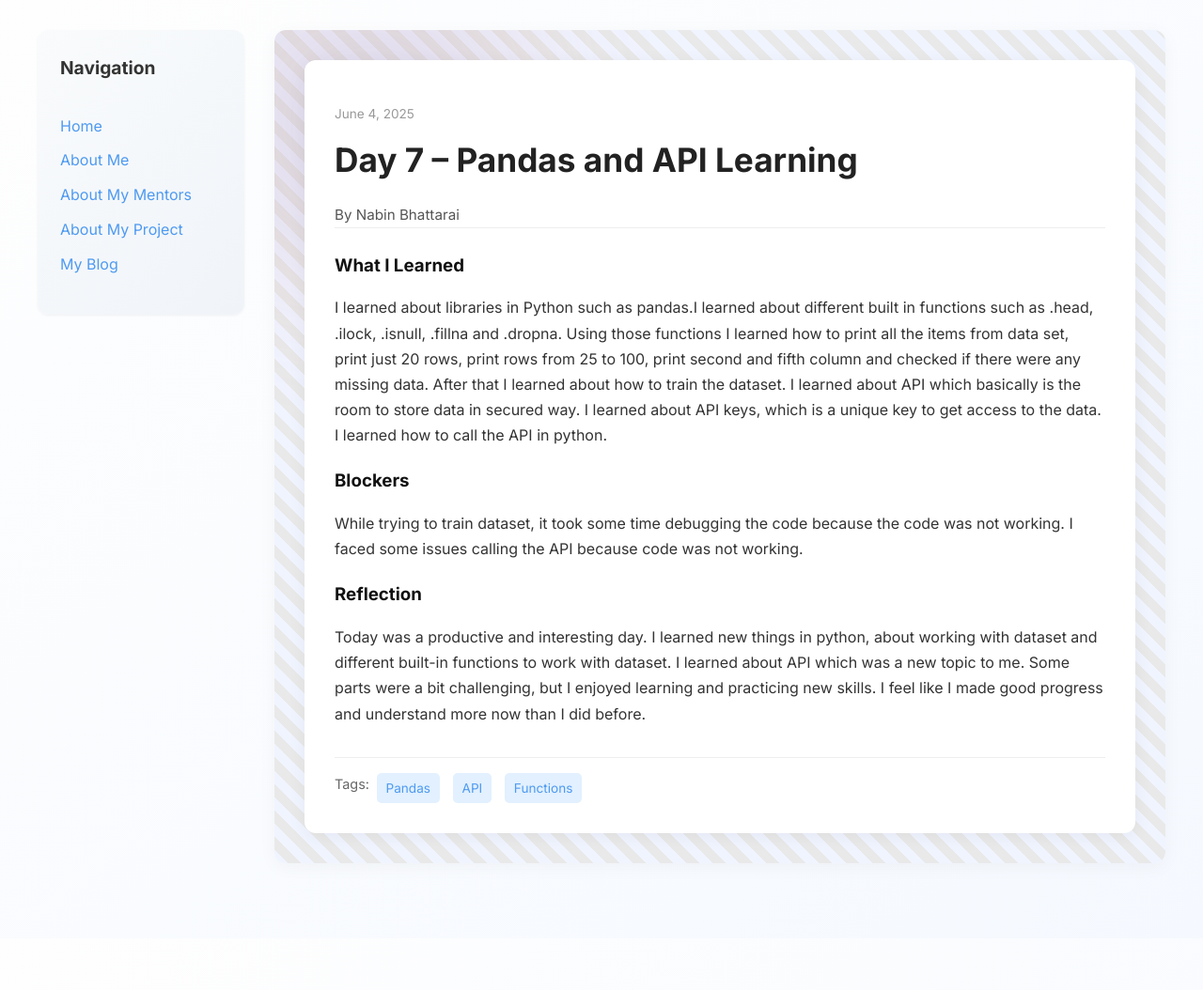
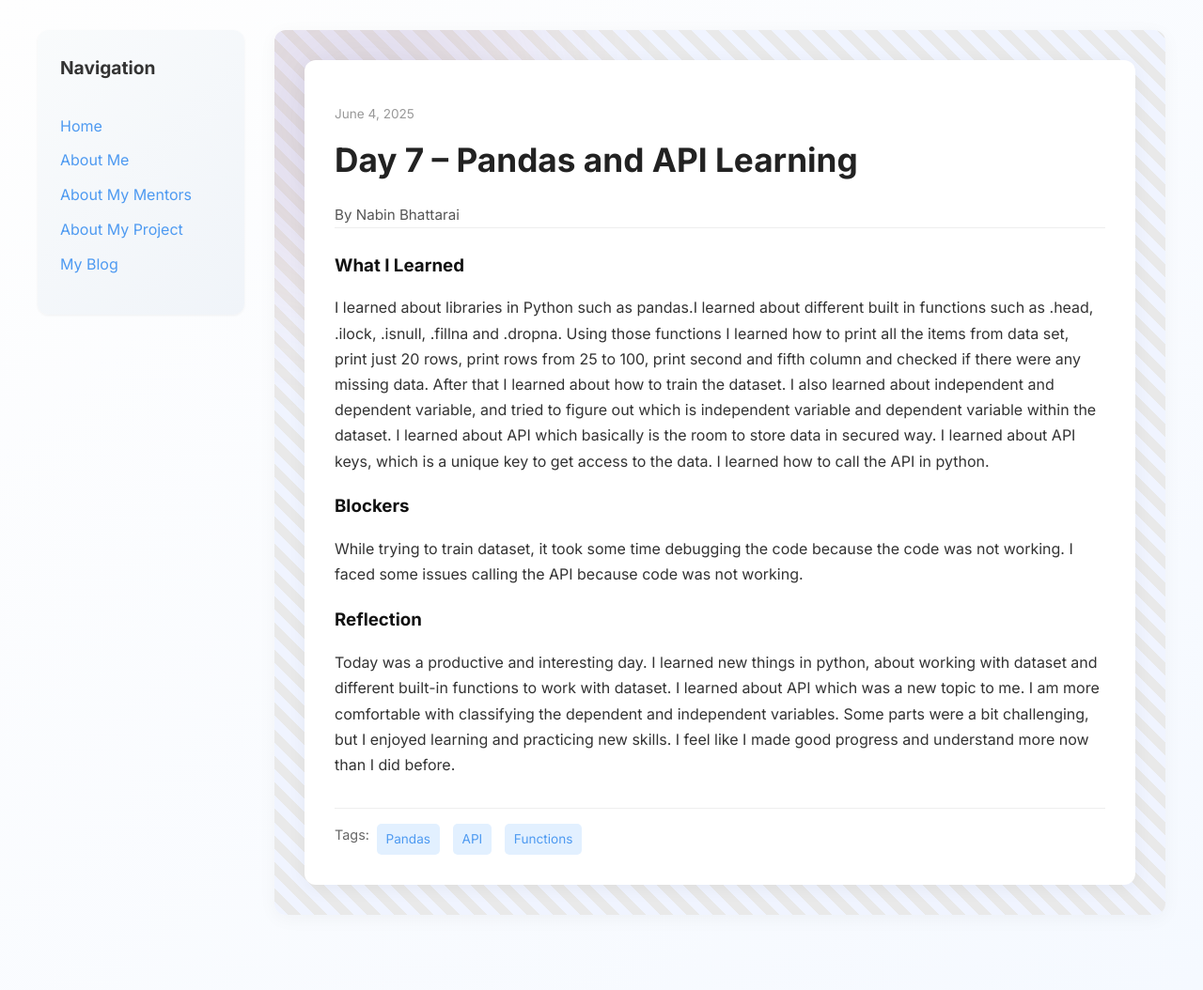
Before and after one commit to bhattarainabin2055/bhattarainabin2055.github.io, a Jekyll site: the page built from _posts/2025-06-04-day-7.md, in a window 1280 px wide. Shown: the whole page at 94% size. Built offline with Jekyll 4.4.1, drawn with Linux system fonts in a browser that asks for light colours; before the commit the page ends 999 px from its top, so only the background shows below that.

Commit message:
Update 2025-06-04-day-7.md

```diff
--- a/_posts/2025-06-04-day-7.md
+++ b/_posts/2025-06-04-day-7.md
@@ -7,11 +7,11 @@ permalink: /day7.html
 tags: ["Pandas", "API", "Functions"]
 
 what_i_learned: |
-  I learned about libraries in Python such as pandas.I learned about different built in functions such as .head, .ilock, .isnull, .fillna and .dropna. Using those functions I learned how to print all the items from data set, print just 20 rows, print rows from 25 to 100, print second and fifth column and checked if there were any missing data. After that I learned about how to train the dataset. I learned about API which basically is the room to store data in secured way. I learned about API keys, which is a unique key to get access to the data. I learned how to call the API in python.
+  I learned about libraries in Python such as pandas.I learned about different built in functions such as .head, .ilock, .isnull, .fillna and .dropna. Using those functions I learned how to print all the items from data set, print just 20 rows, print rows from 25 to 100, print second and fifth column and checked if there were any missing data. After that I learned about how to train the dataset. I also learned about independent and dependent variable, and tried to figure out which is independent variable and dependent variable within the dataset. I learned about API which basically is the room to store data in secured way. I learned about API keys, which is a unique key to get access to the data. I learned how to call the API in python.
 
 blockers: |
   While trying to train dataset, it took some time debugging the code because the code was not working. I faced some issues calling the API because code was not working.
 
 reflection: |
-  Today was a productive and interesting day. I learned new things in python, about working with dataset and different built-in functions to work with dataset. I learned about API which was a new topic to me. Some parts were a bit challenging, but I enjoyed learning and practicing new skills. I feel like I made good progress and understand more now than I did before.
+  Today was a productive and interesting day. I learned new things in python, about working with dataset and different built-in functions to work with dataset. I learned about API which was a new topic to me. I am more comfortable with classifying the dependent and independent variables. Some parts were a bit challenging, but I enjoyed learning and practicing new skills. I feel like I made good progress and understand more now than I did before.
 ---
```
